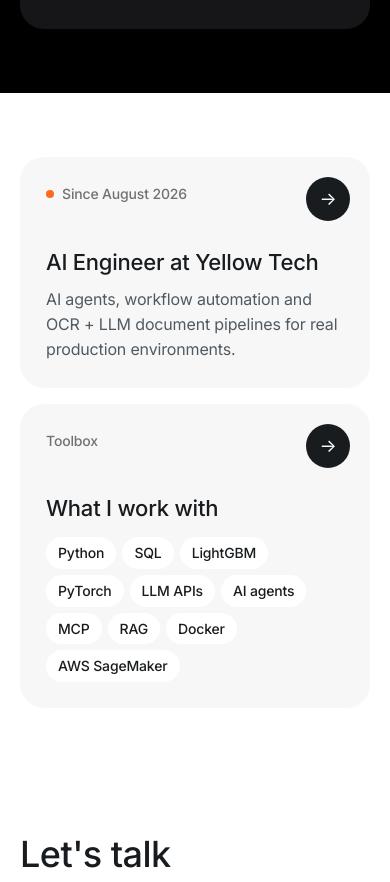
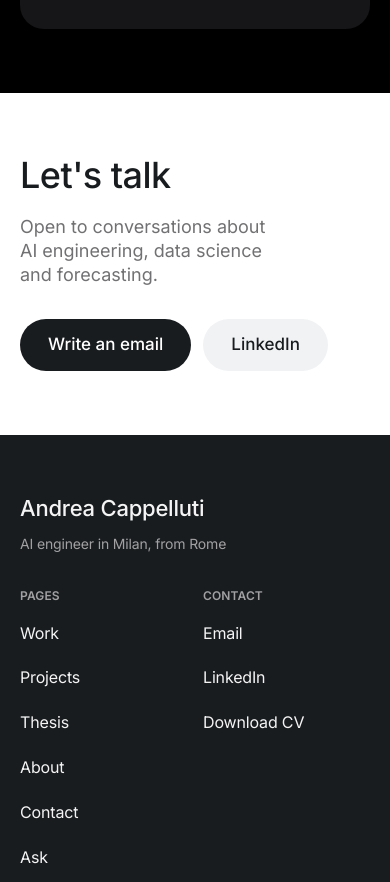
Before and after one commit to andrea-cappelluti/portfolio, a plain HTML site: page index.html in a window 390 px wide. Shown: the part 3420-4302 px from the top of the page. Drawn offline with Linux system fonts and the light colour scheme; a web font is replaced by a local one.

Commit message:
Remove the role and toolbox tiles from the home page
Co-Authored-By: Claude Opus 5.5 <noreply@anthropic.com>

```diff
--- a/index.html
+++ b/index.html
@@ -171,23 +171,6 @@
             <p class="small muted">error vs. seasonal baseline</p>
             <span class="spark" aria-hidden="true"><i style="--v:.18"></i><i style="--v:.3"></i><i style="--v:.52"></i><i style="--v:.8"></i><i class="is-peak" style="--v:1"></i><i style="--v:.86"></i><i style="--v:.7"></i><i style="--v:.62"></i><i style="--v:.55"></i><i style="--v:.5"></i><i style="--v:.38"></i><i style="--v:.24"></i><i style="--v:.12"></i></span>
           </div>
-        </div>
-      </div>
-
-      <div class="band">
-        <div class="wrap duo">
-          <a class="tile tile-tall" href="/work" data-reveal>
-            <span class="eyebrow"><span class="dot" aria-hidden="true"></span>Since August 2026</span>
-            <span class="tile-title">AI Engineer at Yellow Tech</span>
-            <span class="tile-text">AI agents, workflow automation and OCR + LLM document pipelines for real production environments.</span>
-            <span class="go" aria-hidden="true">→</span>
-          </a>
-          <a class="tile tile-tall" href="/about" data-reveal style="--i:1">
-            <span class="eyebrow">Toolbox</span>
-            <span class="tile-title">What I work with</span>
-            <span class="chips"><span>Python</span><span>SQL</span><span>LightGBM</span><span>PyTorch</span><span>LLM APIs</span><span>AI agents</span><span>MCP</span><span>RAG</span><span>Docker</span><span>AWS SageMaker</span></span>
-            <span class="go" aria-hidden="true">→</span>
-          </a>
         </div>
       </div>
 
--- a/styles.css
+++ b/styles.css
@@ -211,9 +211,6 @@ main { padding-top: var(--bar-h); }
   .band-dark .tile:hover { background: var(--d-grouped); }
   .tile:hover .go { background: var(--orange); color: var(--ink); transform: translateX(2px); }
 }
-.duo { display: grid; grid-template-columns: repeat(2, minmax(0, 1fr)); gap: 16px; }
-.tile-tall { min-height: 420px; }
-.tile-tall .chips { margin-top: 4px; }
 
 /* ---------- home feature (dark band) ---------- */
 .feature { display: grid; grid-template-columns: minmax(0, 1fr) minmax(0, 1fr); gap: clamp(32px, 5vw, 80px); align-items: center; }
@@ -436,9 +433,9 @@ html:not(.js) .tabs { display: none; }
   .hero-film { align-self: center; border-width: 2px; border-radius: 18px; }
   .film-controls { right: 10px; bottom: 10px; }
 
-  .tiles, .duo, .feature, .detail-grid, .method, .about-grid, .certs { grid-template-columns: 1fr; }
+  .tiles, .feature, .detail-grid, .method, .about-grid, .certs { grid-template-columns: 1fr; }
   /* Cards hug their content on a phone: a fixed height only leaves an empty middle. */
-  .tile, .project-tiles .tile, .tile-tall { min-height: 0; padding: 26px; }
+  .tile, .project-tiles .tile { min-height: 0; padding: 26px; }
   .tile-title { margin-top: 32px; padding-right: 0; }
   .go { top: 20px; right: 20px; }
   /* Filters wrap: a sideways scroll hides the ones past the edge. */
```
